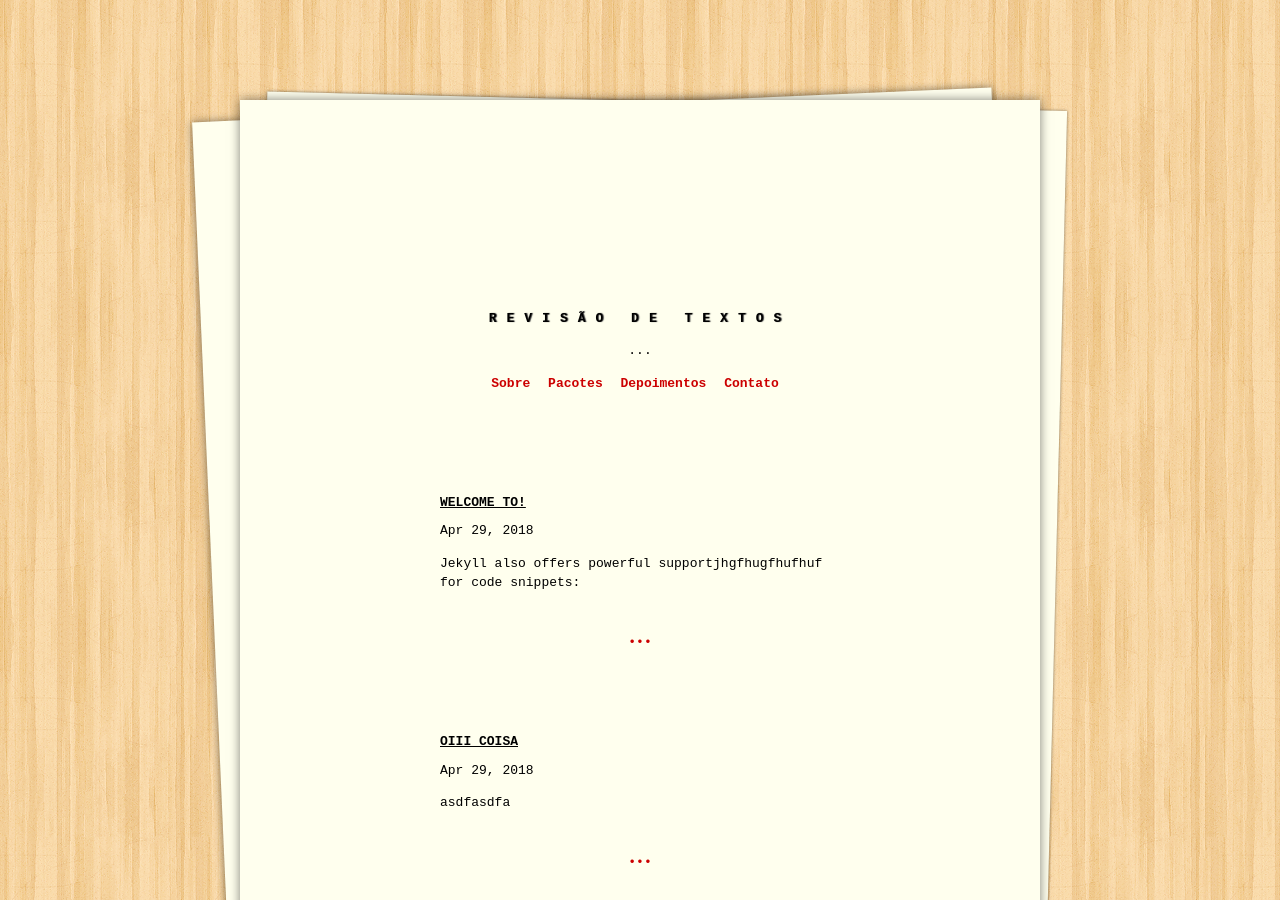
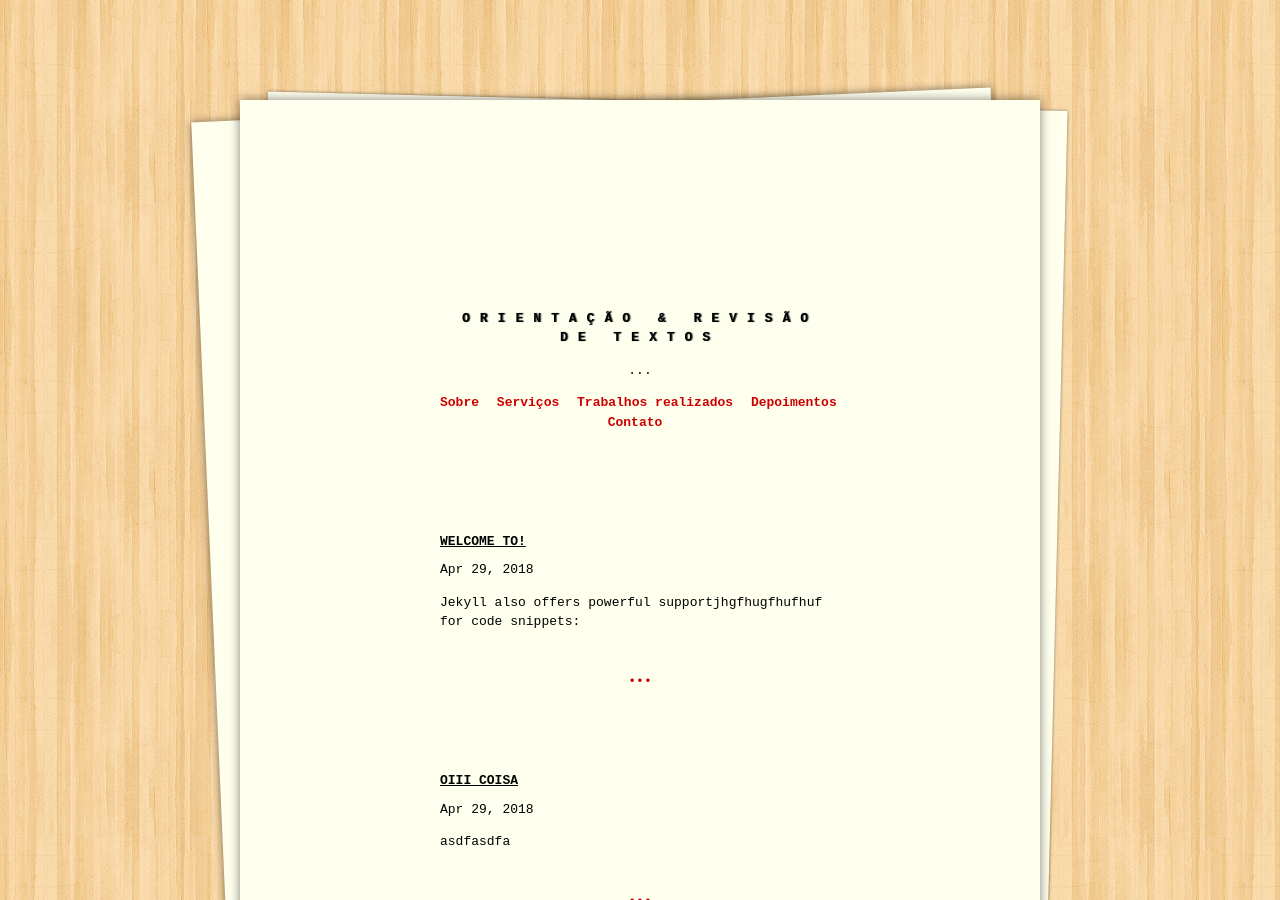
Before and after one commit to raqueldiniz/site, a Jekyll site: the page built from index.html, in a window 1280 px wide and 900 px high. Built offline with Jekyll 4.4.1, drawn with Linux system fonts in a browser that asks for light colours; the list of posts is cut into pages by our own code.

Commit message:
Update _config.yml

```diff
--- a/_config.yml
+++ b/_config.yml
@@ -1,5 +1,5 @@
 # Site settings
-title: "Revisão de Textos"
+title: "Orientação & Revisão de Textos"
 description: "..."
 baseurl: ""
 url: ""
@@ -17,8 +17,10 @@ plugins:
 links:
   - title: "Sobre"
     url: /sobre
-  - title: "Pacotes"
-    url: /pacotes
+  - title: "Serviços"
+    url: /serviços
+  - title: "Trabalhos realizados"
+    url: /trabalhos-realizados
   - title: "Depoimentos"
     url: /depoimentos
   - title: "Contato"
```
